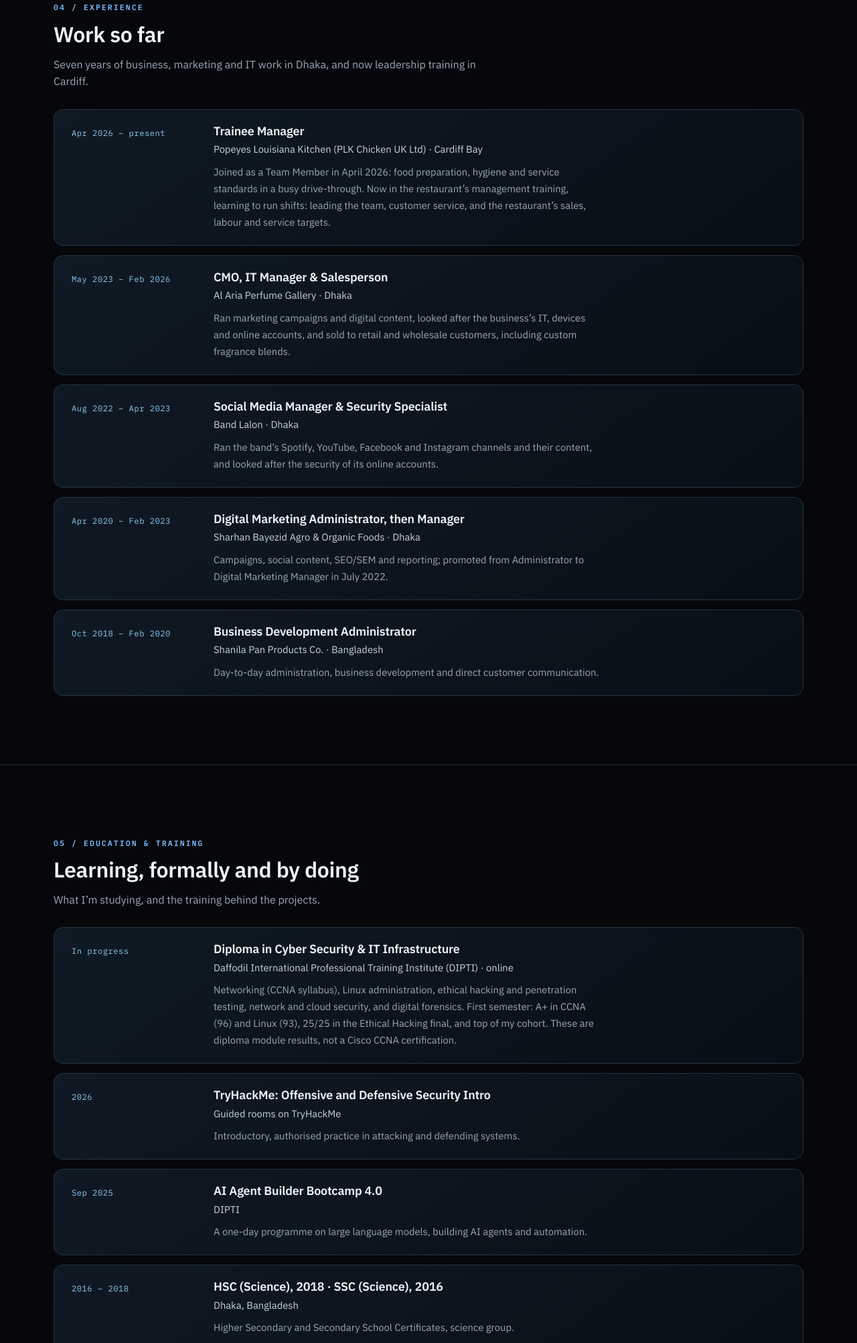
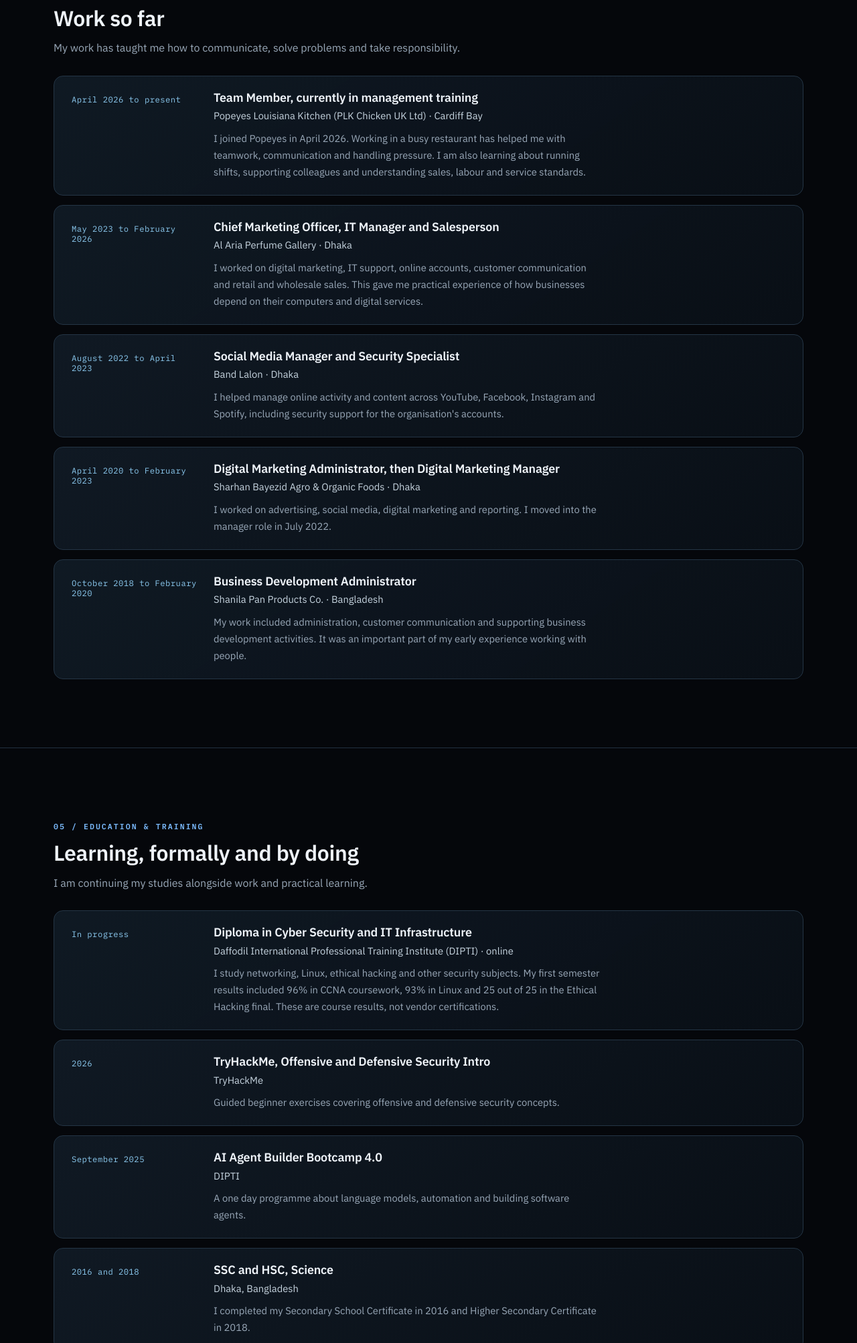
Before and after one commit to JubairAhammedTushar/jubairahammedtushar.github.io, a plain HTML site: page index.html in a window 1280 px wide. Shown: the part 5550-7555 px from the top of the page at 67% size. Drawn offline with Linux system fonts and the light colour scheme.

Commit message:
Rewrite work experience, education and contact in first person

```diff
--- a/index.html
+++ b/index.html
@@ -316,48 +316,48 @@ footer .wrap{display:flex;justify-content:space-between;gap:12px;flex-wrap:wrap}
 <article class="card" data-stage="built"><div class="top"><span class="idx">PROJECT / 06</span><span class="status built">Personal experience</span></div><h3>Windows Malware Recovery</h3><p class="domain">Windows security and account recovery</p><p>In 2022, I helped someone recover from a suspected malware infection on a Windows computer.</p><div class="tags"><span class="tag">Windows</span><span class="tag">Account security</span><span class="tag">Recovery</span><span class="tag">MFA</span></div><details class="writeup"><summary>Read more</summary><div class="body"><h4>What I did</h4><p>The work involved identifying the problem, isolating the device, reinstalling Windows and helping secure the affected accounts.</p><h4>Evidence and limits</h4><p>This was personal troubleshooting, not professional incident response. I did not keep forensic images or a complete malware analysis report.</p></div></details></article>
 <article class="card" id="history" data-stage="history"><div class="top"><span class="idx">PROJECT / 07</span><span class="status candidate">Earlier work</span></div><h3>Mark 2000 and JACG-2300</h3><p class="domain">How my gateway project developed</p><p>My earlier experiments with VPN and proxy services on an Ubuntu laptop eventually led to the Cipherline project.</p><div class="tags"><span class="tag">Ubuntu</span><span class="tag">Bash</span><span class="tag">Python</span><span class="tag">VPN</span><span class="tag">Recovery planning</span></div><details class="writeup"><summary>Read more</summary><div class="body"><h4>Mark 2000</h4><p>I experimented with VPN and proxy services, management scripts and network performance on an older Ubuntu laptop. I did not keep a full snapshot or benchmark from that system.</p><h4>JACG-2300</h4><p>I later worked on a gateway design and installer prototype aimed at safer configuration changes and recovery. JACG-2300 was not deployed as a working gateway, but the design and test work influenced Cipherline.</p><h4>Lessons learned</h4><p>I now pay more attention to what could go wrong, how to check changes and how to recover without losing remote access.</p></div></details></article>
 <article class="card" data-stage="training"><div class="top"><span class="idx">PROJECT / 08</span><span class="status practice">Training and results</span></div><h3>Cybersecurity Diploma and Practical Learning</h3><p class="domain">DIPTI coursework</p><p>I study Cyber Security and IT Infrastructure at Daffodil International Professional Training Institute and use my home lab to practise what I learn.</p><div class="tags"><span class="tag">Networking</span><span class="tag">Linux</span><span class="tag">Ethical hacking</span><span class="tag">Practical training</span></div><details class="writeup"><summary>Read more</summary><div class="body"><h4>Coursework results</h4><p>My first semester results included 96% in the CCNA syllabus module, 93% in Linux and 25 out of 25 in the Ethical Hacking final assessment. These are diploma results, not a Cisco CCNA certification.</p><h4>What I am studying</h4><p>My coursework includes networking, Linux administration and ethical hacking. I am continuing to learn about other areas of cybersecurity alongside practical work.</p></div></details></article></div>
-  <p class="next"><b>Next:</b> a firewall-behaviour lab with Nmap on an isolated network, wireless hardening tests with the Kali VM’s Wi-Fi card, a small cloud IAM sandbox, and moving the CCTV cameras onto their own network.</p>
+  <p class="next"><b>What I want to learn next:</b> more firewall testing, wireless security, cloud identity and access management, and better network separation for connected devices at home.</p>
 </div></section>
 
 <section id="experience"><div class="wrap">
   <span class="eyebrow">04 / Experience</span>
   <h2 class="sec">Work so far</h2>
-  <p class="lead">Seven years of business, marketing and IT work in Dhaka, and now leadership training in Cardiff.</p>
+  <p class="lead">My work has taught me how to communicate, solve problems and take responsibility.</p>
   <ol class="jobs">
-    <li class="job"><div class="when">Apr 2026 – present</div><div><h3>Trainee Manager</h3><p class="org">Popeyes Louisiana Kitchen (PLK Chicken UK Ltd) · Cardiff Bay</p><p class="what">Joined as a Team Member in April 2026: food preparation, hygiene and service standards in a busy drive-through. Now in the restaurant’s management training, learning to run shifts: leading the team, customer service, and the restaurant’s sales, labour and service targets.</p></div></li>
-    <li class="job"><div class="when">May 2023 – Feb 2026</div><div><h3>CMO, IT Manager &amp; Salesperson</h3><p class="org">Al Aria Perfume Gallery · Dhaka</p><p class="what">Ran marketing campaigns and digital content, looked after the business’s IT, devices and online accounts, and sold to retail and wholesale customers, including custom fragrance blends.</p></div></li>
-    <li class="job"><div class="when">Aug 2022 – Apr 2023</div><div><h3>Social Media Manager &amp; Security Specialist</h3><p class="org">Band Lalon · Dhaka</p><p class="what">Ran the band’s Spotify, YouTube, Facebook and Instagram channels and their content, and looked after the security of its online accounts.</p></div></li>
-    <li class="job"><div class="when">Apr 2020 – Feb 2023</div><div><h3>Digital Marketing Administrator, then Manager</h3><p class="org">Sharhan Bayezid Agro &amp; Organic Foods · Dhaka</p><p class="what">Campaigns, social content, SEO/SEM and reporting; promoted from Administrator to Digital Marketing Manager in July 2022.</p></div></li>
-    <li class="job"><div class="when">Oct 2018 – Feb 2020</div><div><h3>Business Development Administrator</h3><p class="org">Shanila Pan Products Co. · Bangladesh</p><p class="what">Day-to-day administration, business development and direct customer communication.</p></div></li>
-  </ol>
+<li class="job"><div class="when">April 2026 to present</div><div><h3>Team Member, currently in management training</h3><p class="org">Popeyes Louisiana Kitchen (PLK Chicken UK Ltd) · Cardiff Bay</p><p class="what">I joined Popeyes in April 2026. Working in a busy restaurant has helped me with teamwork, communication and handling pressure. I am also learning about running shifts, supporting colleagues and understanding sales, labour and service standards.</p></div></li>
+<li class="job"><div class="when">May 2023 to February 2026</div><div><h3>Chief Marketing Officer, IT Manager and Salesperson</h3><p class="org">Al Aria Perfume Gallery · Dhaka</p><p class="what">I worked on digital marketing, IT support, online accounts, customer communication and retail and wholesale sales. This gave me practical experience of how businesses depend on their computers and digital services.</p></div></li>
+<li class="job"><div class="when">August 2022 to April 2023</div><div><h3>Social Media Manager and Security Specialist</h3><p class="org">Band Lalon · Dhaka</p><p class="what">I helped manage online activity and content across YouTube, Facebook, Instagram and Spotify, including security support for the organisation's accounts.</p></div></li>
+<li class="job"><div class="when">April 2020 to February 2023</div><div><h3>Digital Marketing Administrator, then Digital Marketing Manager</h3><p class="org">Sharhan Bayezid Agro &amp; Organic Foods · Dhaka</p><p class="what">I worked on advertising, social media, digital marketing and reporting. I moved into the manager role in July 2022.</p></div></li>
+<li class="job"><div class="when">October 2018 to February 2020</div><div><h3>Business Development Administrator</h3><p class="org">Shanila Pan Products Co. · Bangladesh</p><p class="what">My work included administration, customer communication and supporting business development activities. It was an important part of my early experience working with people.</p></div></li>
+</ol>
 </div></section>
 
 <section id="education"><div class="wrap">
   <span class="eyebrow">05 / Education &amp; training</span>
   <h2 class="sec">Learning, formally and by doing</h2>
-  <p class="lead">What I’m studying, and the training behind the projects.</p>
+  <p class="lead">I am continuing my studies alongside work and practical learning.</p>
   <ol class="jobs">
-    <li class="job"><div class="when">In progress</div><div><h3>Diploma in Cyber Security &amp; IT Infrastructure</h3><p class="org">Daffodil International Professional Training Institute (DIPTI) · online</p><p class="what">Networking (CCNA syllabus), Linux administration, ethical hacking and penetration testing, network and cloud security, and digital forensics. First semester: A+ in CCNA (96) and Linux (93), 25/25 in the Ethical Hacking final, and top of my cohort. These are diploma module results, not a Cisco CCNA certification.</p></div></li>
-    <li class="job"><div class="when">2026</div><div><h3>TryHackMe: Offensive and Defensive Security Intro</h3><p class="org">Guided rooms on TryHackMe</p><p class="what">Introductory, authorised practice in attacking and defending systems.</p></div></li>
-    <li class="job"><div class="when">Sep 2025</div><div><h3>AI Agent Builder Bootcamp 4.0</h3><p class="org">DIPTI</p><p class="what">A one-day programme on large language models, building AI agents and automation.</p></div></li>
-    <li class="job"><div class="when">2016 – 2018</div><div><h3>HSC (Science), 2018 · SSC (Science), 2016</h3><p class="org">Dhaka, Bangladesh</p><p class="what">Higher Secondary and Secondary School Certificates, science group.</p></div></li>
-  </ol>
+<li class="job"><div class="when">In progress</div><div><h3>Diploma in Cyber Security and IT Infrastructure</h3><p class="org">Daffodil International Professional Training Institute (DIPTI) · online</p><p class="what">I study networking, Linux, ethical hacking and other security subjects. My first semester results included 96% in CCNA coursework, 93% in Linux and 25 out of 25 in the Ethical Hacking final. These are course results, not vendor certifications.</p></div></li>
+<li class="job"><div class="when">2026</div><div><h3>TryHackMe, Offensive and Defensive Security Intro</h3><p class="org">TryHackMe</p><p class="what">Guided beginner exercises covering offensive and defensive security concepts.</p></div></li>
+<li class="job"><div class="when">September 2025</div><div><h3>AI Agent Builder Bootcamp 4.0</h3><p class="org">DIPTI</p><p class="what">A one day programme about language models, automation and building software agents.</p></div></li>
+<li class="job"><div class="when">2016 and 2018</div><div><h3>SSC and HSC, Science</h3><p class="org">Dhaka, Bangladesh</p><p class="what">I completed my Secondary School Certificate in 2016 and Higher Secondary Certificate in 2018.</p></div></li>
+</ol>
 </div></section>
 
 <section id="ethics"><div class="wrap">
   <div class="ethics">
     <span class="eyebrow">Scope &amp; authorisation</span>
-    <p>I only test systems that I own or have explicit permission to assess. Some entries document completed personal work, while others are proposed study labs. I do not publish credentials, live endpoints, private client profiles, or third-party data; claims of results require supporting evidence.</p>
+    <p>I only test systems I own or have permission to assess. Some projects are running, some are personal practice, and others are still in progress. I try to be clear about what I have completed and what I still need to learn.</p>
   </div>
 </div></section>
 
 <section id="contact"><div class="wrap contact">
   <span class="eyebrow">Contact</span>
   <h2 class="sec">Let's talk.</h2>
-  <p class="lead">Interested in 2027 cybersecurity and technology apprenticeships, hands-on learning opportunities and early-career pathways across South Wales and the UK.</p>
+  <p class="lead">I am looking for a Cyber Security Degree Apprenticeship for 2027 and would be happy to connect with people working in cybersecurity, networking and IT.</p>
   <div class="row mails" role="group" aria-label="Email addresses">
-    <div class="mail"><span class="kind">Primary</span> <a class="addr" href="mailto:hello@jatushar.co.uk">hello@<wbr>jatushar.co.uk</a> <button class="copy" type="button" data-mail="hello@jatushar.co.uk" aria-label="Copy hello@jatushar.co.uk"><span class="st" aria-live="polite">copy</span></button></div>
-    <div class="mail"><span class="kind">Also</span> <a class="addr" href="mailto:hello@jubairahammedtushar.com">hello@<wbr>jubairahammedtushar.com</a> <button class="copy" type="button" data-mail="hello@jubairahammedtushar.com" aria-label="Copy hello@jubairahammedtushar.com"><span class="st" aria-live="polite">copy</span></button></div>
+    <div class="mail"><span class="kind">Primary</span> <a class="addr" href="mailto:hello@jubairahammedtushar.com">hello@<wbr>jubairahammedtushar.com</a> <button class="copy" type="button" data-mail="hello@jubairahammedtushar.com" aria-label="Copy hello@jubairahammedtushar.com"><span class="st" aria-live="polite">copy</span></button></div>
+    <div class="mail"><span class="kind">Also</span> <a class="addr" href="mailto:hello@jatushar.co.uk">hello@<wbr>jatushar.co.uk</a> <button class="copy" type="button" data-mail="hello@jatushar.co.uk" aria-label="Copy hello@jatushar.co.uk"><span class="st" aria-live="polite">copy</span></button></div>
     <div class="mail"><span class="kind">Personal</span> <a class="addr" href="mailto:jubairahmedtushar@gmail.com">jubairahmedtushar@<wbr>gmail.com</a> <button class="copy" type="button" data-mail="jubairahmedtushar@gmail.com" aria-label="Copy jubairahmedtushar@gmail.com"><span class="st" aria-live="polite">copy</span></button></div>
   </div>
   <div class="row">
@@ -368,7 +368,7 @@ footer .wrap{display:flex;justify-content:space-between;gap:12px;flex-wrap:wrap}
 </div></section>
 </main>
 
-<footer><div class="wrap"><span>Jubair Ahammed Tushar · Cardiff, Wales · <a href="https://jatushar.co.uk/">jatushar.co.uk</a> · <a href="https://jubairahammedtushar.com/">jubairahammedtushar.com</a></span><span>Built for clarity, security &amp; continuous learning · 2026</span></div></footer>
+<footer><div class="wrap"><span>Jubair Ahammed Tushar · Cardiff, Wales · <a href="https://jatushar.co.uk/">jatushar.co.uk</a> · <a href="https://jubairahammedtushar.com/">jubairahammedtushar.com</a></span><span>Learning, building and improving · 2026</span></div></footer>
 
 <script>
 (function(){
```
